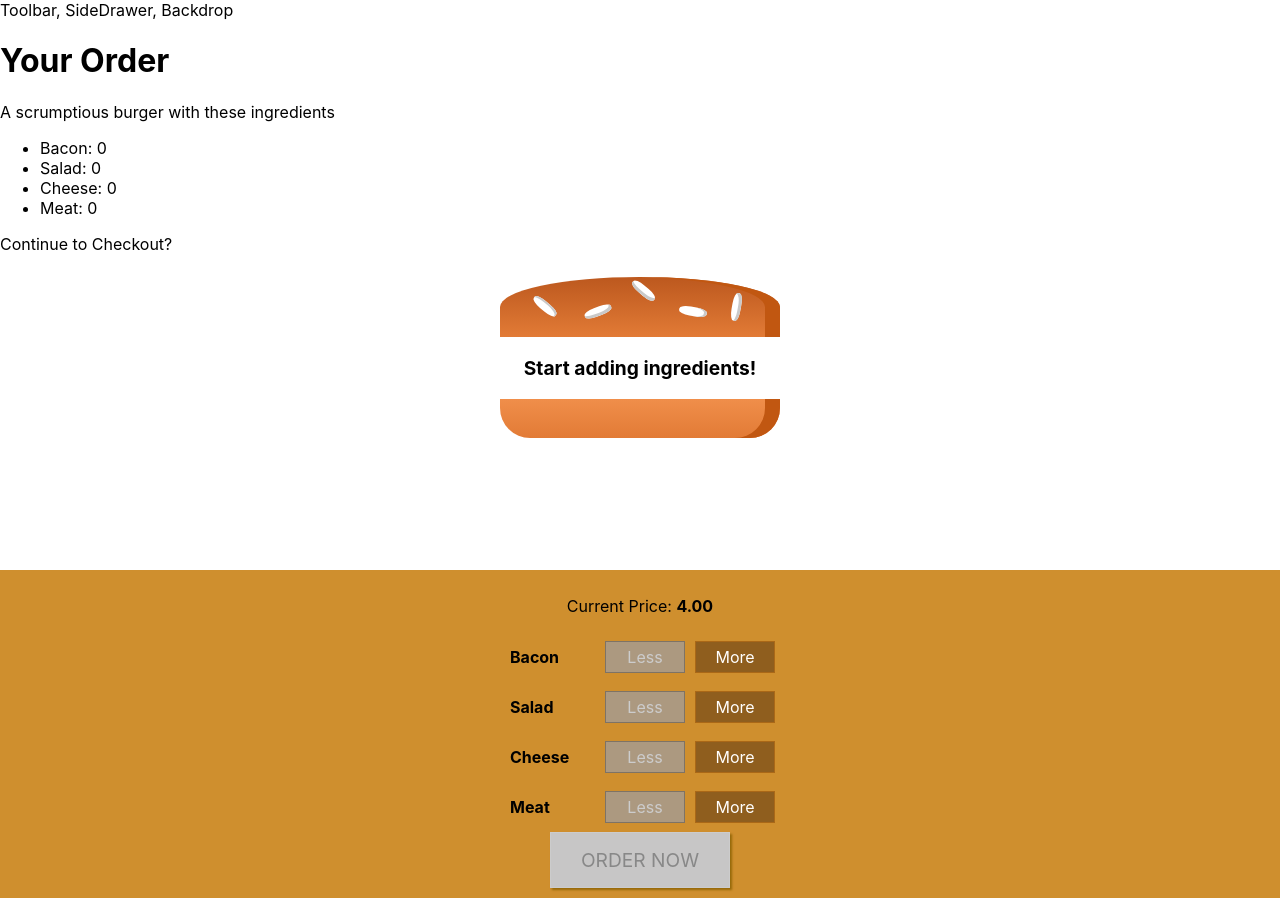
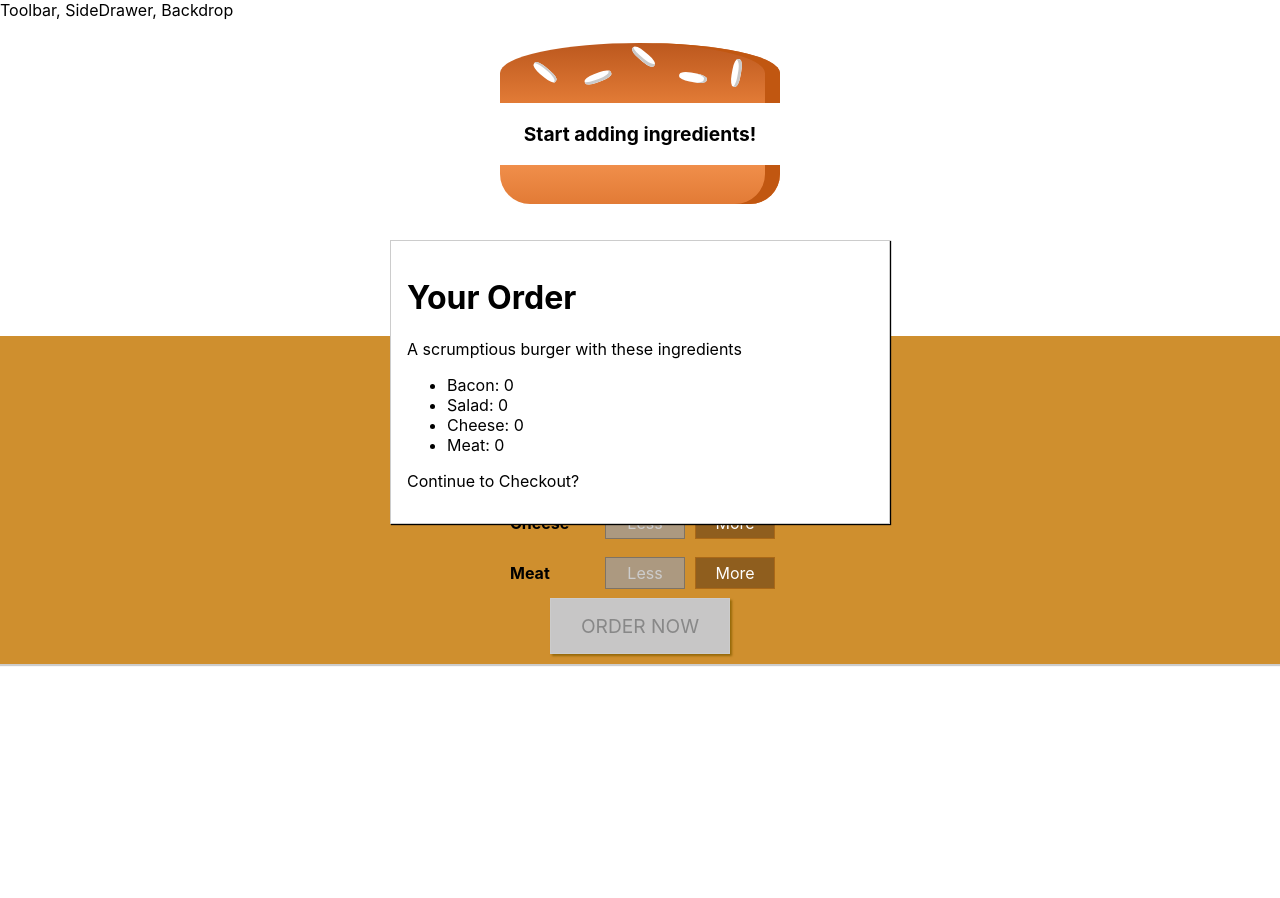
Before and after one commit to tysonwilliams/burger-builder, a React (Create React App) app: page / in a window 1280 px wide. After the commit the page ends 800 px from the top, so only its background shows below. Built offline with nearby package versions, Linux system fonts and the light colour scheme.

Commit message:
Create a modal for the checkout summary

```diff
--- /dev/null
+++ b/src/components/UI/Modal/Modal.js
@@ -0,0 +1,11 @@
+import React from "react";
+
+import classes from "./Modal.module.css";
+
+const modal = props => (
+  <div className={classes.Modal}>
+    {props.children}
+  </div>
+);
+
+export default modal;
--- /dev/null
+++ b/src/components/UI/Modal/Modal.module.css
@@ -0,0 +1,20 @@
+.Modal {
+  position: fixed;
+  z-index: 500;
+  background-color: white;
+  width: 70%;
+  border: 1px solid #ccc;
+  box-shadow: 1px 1px 1px black;
+  padding: 16px;
+  left: 15%;
+  top: 30%;
+  box-sizing: border-box;
+  transition: all 0.3s ease-out;
+}
+
+@media (min-width: 600px) {
+  .Modal {
+      width: 500px;
+      left: calc(50% - 250px);
+  }
+}
--- a/src/containers/BurgerBuilder/BurgerBuilder.js
+++ b/src/containers/BurgerBuilder/BurgerBuilder.js
@@ -3,6 +3,7 @@
 import Aux from "../../hoc/Aux.js";
 import Burger from "../../components/Burger/Burger.js";
 import BuildControls from "../../components/Burger/BuildControls/BuildControls.js";
+import Modal from "../../components/UI/Modal/Modal.js";
 import OrderSummary from "../../components/Burger/OrderSummary/OrderSummary";
 
 const INGREDIENT_PRICES = {
@@ -73,7 +74,9 @@
     }
     return (
       <Aux>
-        <OrderSummary ingredients={this.state.ingredients}/>
+        <Modal>
+          <OrderSummary ingredients={this.state.ingredients}/>
+        </Modal>
         <Burger ingredients={this.state.ingredients} />
         <BuildControls
           price={this.state.totalPrice}
```
